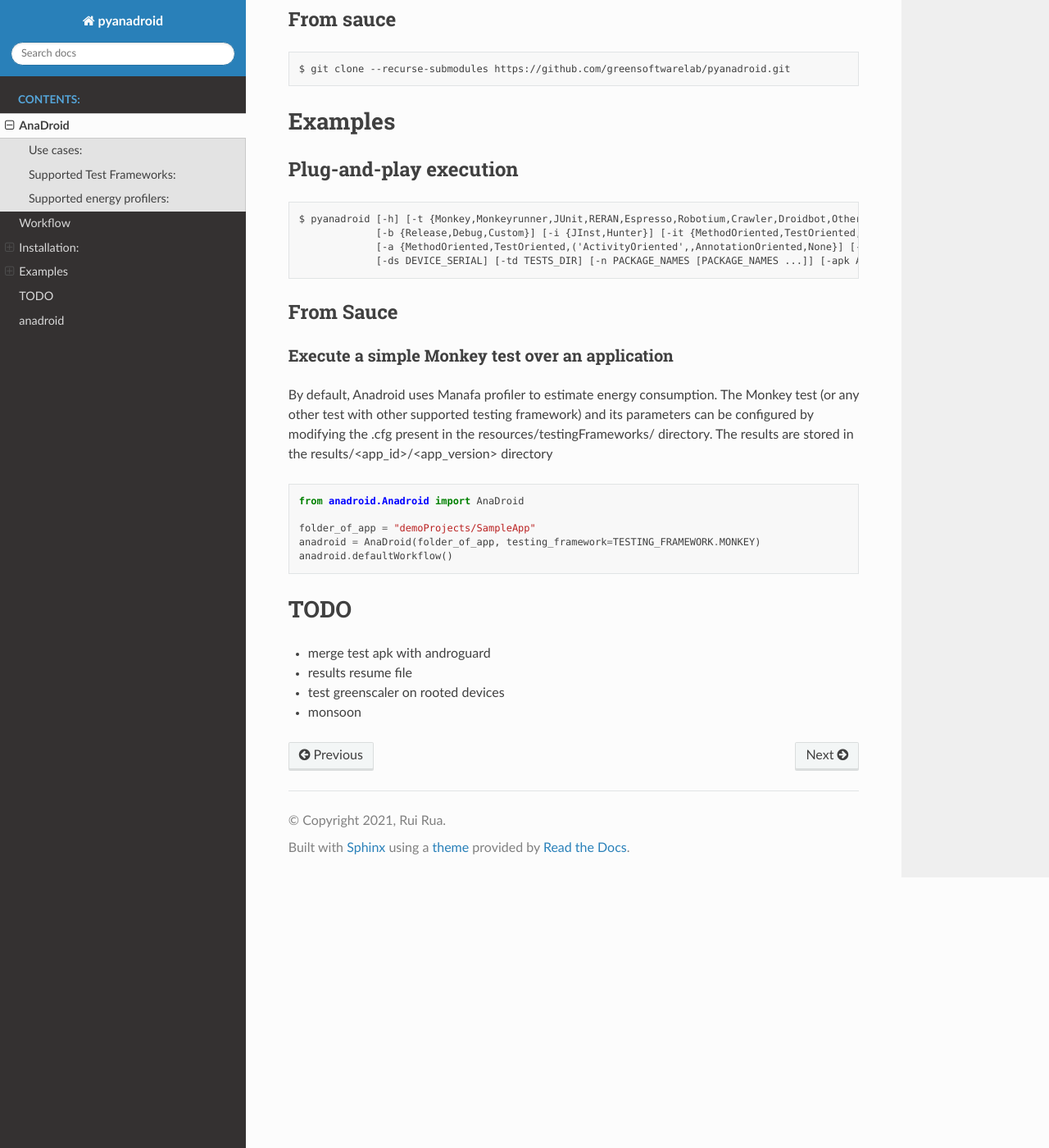
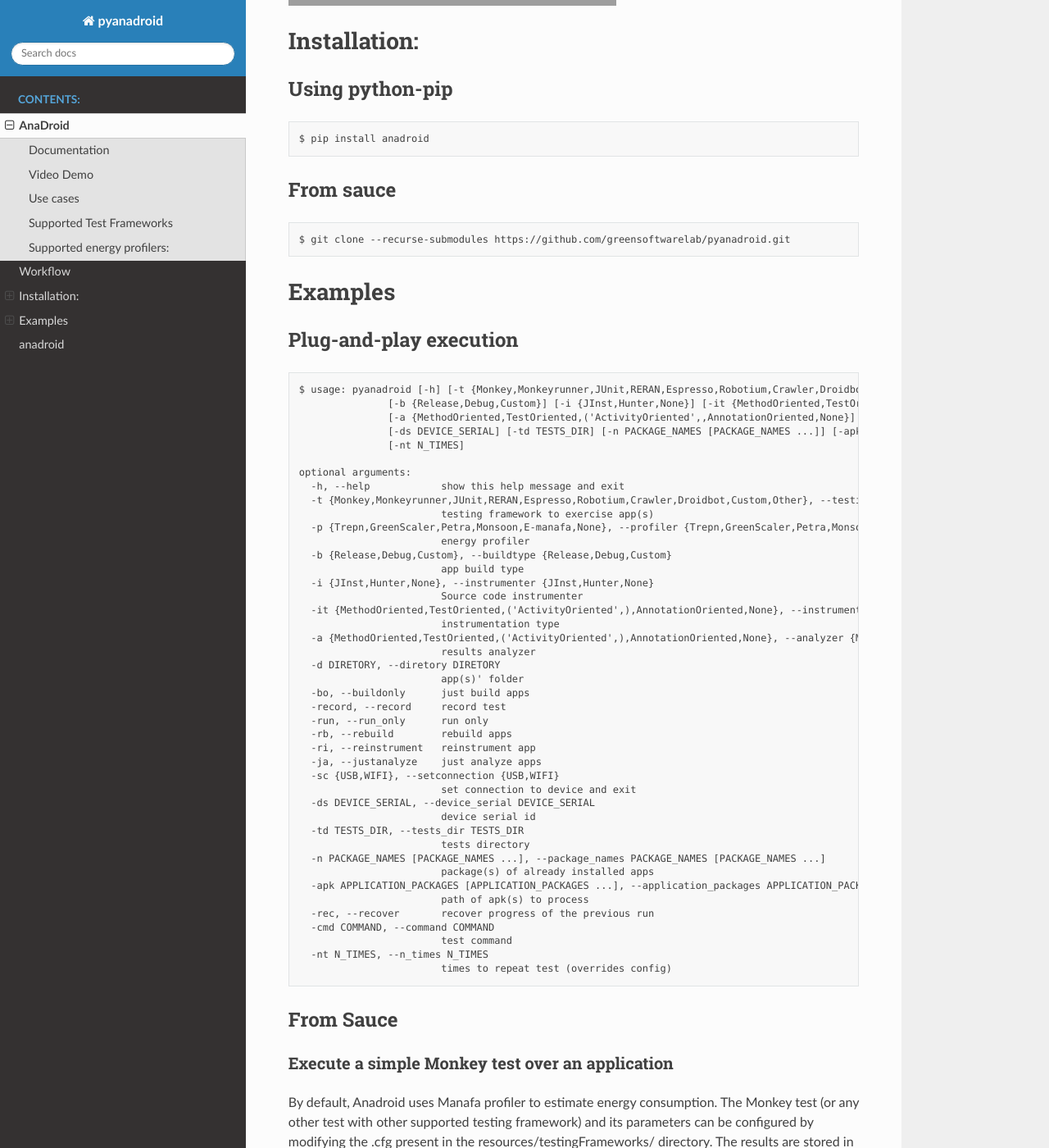
Before and after one commit to greensoftwarelab/PyAnaDroid, a Sphinx documentation site: the page built from docs_src/source/README.md, in a window 1280 px wide and 1400 px high, scrolled down 1826 px. Shown: the whole window at 82% size. Built offline with Sphinx 7.4.7 and the Read the Docs theme 2.0.0, drawn with Linux system fonts in a browser that asks for light colours; some of the changed text lies outside the part shown; grey boxes are pictures that could not be loaded.

Commit message:
minor fix

````diff
--- a/docs_src/source/README.md
+++ b/docs_src/source/README.md
@@ -4,32 +4,41 @@
 [![PyPI version](https://badge.fury.io/py/anadroid.svg)](https://badge.fury.io/py/anadroid)
 [![PyPI license](https://img.shields.io/pypi/l/ansicolortags.svg)](https://pypi.python.org/pypi/anadroid)
 [![PyPI status](https://img.shields.io/pypi/status/ansicolortags.svg)](https://pypi.python.org/pypi/anadroid)
+[![DOI](https://zenodo.org/badge/459944500.svg)](https://zenodo.org/badge/latestdoi/459944500)
 
-Anadroid is a tool capable of automating the process of analyzing and benchmarking Android applications' energy consumption, using state-of-the-art energy analysis tools. Anadroid can be configured to use different energy profilers and test frameworks in its execution pipeline, being able to perform automatic instrumentation and building of application source code. It can be used to perform both white-box and lack-box testing.
 
-## Use cases:
+
+Anadroid is a tool capable of automating the process of analyzing and benchmarking Android applications' energy consumption, using state-of-the-art energy analysis tools. Anadroid can be configured to use different energy profilers and test frameworks in its execution pipeline, being able to perform automatic instrumentation and building of application source code. It can be used to perform both white-box and black-box testing.
+## Documentation
+
+https://greensoftwarelab.github.io/PyAnaDroid/anadroid.html#
+
+## Video Demo
+
+https://greensoftwarelab.github.io/PyAnaDroid/anadroid.html#
+
+## Use cases
 - Application Benchmarking: Replicating test work/procedures on different applications to carry out comparative studies of energy consumption.
 - Detection of energy hotspots in application code;
 - Detection of energy-greedy coding practices;
 - Calibration of energy consumption prediction models;
 - Many others.
 
-
-## Supported Test Frameworks:
-- Any JUnit-based framework (Robotium, Espresso, JUnit);
+## Supported Test Frameworks
+- JUnit-based frameworks (Robotium, Espresso, JUnit);
 - Application UI/Exerciser Monkey;
 - Monkeyrunner;
 - DroidBot;
 - App Crawler;
 - RERAN;
-- Monkey++ (soon);
+- Monkey++ (soon).
 
 ## Supported energy profilers:
 - Trepn Profiler;
 - Manafa;
 - GreenScaler;
 - Monsoon (soon);
-- Petra (soon);
+- Petra (soon).
 
 
 # Workflow
@@ -55,20 +64,60 @@
 # Examples
 
 
-### Plug-and-play execution
+## Plug-and-play execution
 
 ```
-$ pyanadroid [-h] [-t {Monkey,Monkeyrunner,JUnit,RERAN,Espresso,Robotium,Crawler,Droidbot,Other}] [-p {Trepn,GreenScaler,Petra,Monsoon,E-manafa,None}]
-             [-b {Release,Debug,Custom}] [-i {JInst,Hunter}] [-it {MethodOriented,TestOriented,'ActivityOriented',),AnnotationOriented,None}]
-             [-a {MethodOriented,TestOriented,('ActivityOriented',,AnnotationOriented,None}] [-d DIRETORY] [-bo] [-r] [-rb] [-ri] [-ja] [-sc {USB,WIFI}]
-             [-ds DEVICE_SERIAL] [-td TESTS_DIR] [-n PACKAGE_NAMES [PACKAGE_NAMES ...]] [-apk APPLICATION_PACKAGES [APPLICATION_PACKAGES ...]]
+$ usage: pyanadroid [-h] [-t {Monkey,Monkeyrunner,JUnit,RERAN,Espresso,Robotium,Crawler,Droidbot,Custom,Other}] [-p {Trepn,GreenScaler,Petra,Monsoon,E-manafa,None}]
+               [-b {Release,Debug,Custom}] [-i {JInst,Hunter,None}] [-it {MethodOriented,TestOriented,'ActivityOriented',),AnnotationOriented,None}]
+               [-a {MethodOriented,TestOriented,('ActivityOriented',,AnnotationOriented,None}] [-d DIRETORY] [-bo] [-record] [-run] [-rb] [-ri] [-ja] [-sc {USB,WIFI}]
+               [-ds DEVICE_SERIAL] [-td TESTS_DIR] [-n PACKAGE_NAMES [PACKAGE_NAMES ...]] [-apk APPLICATION_PACKAGES [APPLICATION_PACKAGES ...]] [-rec] [-cmd COMMAND]
+               [-nt N_TIMES]
+
+optional arguments:
+  -h, --help            show this help message and exit
+  -t {Monkey,Monkeyrunner,JUnit,RERAN,Espresso,Robotium,Crawler,Droidbot,Custom,Other}, --testingframework {Monkey,Monkeyrunner,JUnit,RERAN,Espresso,Robotium,Crawler,Droidbot,Custom,Other}
+                        testing framework to exercise app(s)
+  -p {Trepn,GreenScaler,Petra,Monsoon,E-manafa,None}, --profiler {Trepn,GreenScaler,Petra,Monsoon,E-manafa,None}
+                        energy profiler
+  -b {Release,Debug,Custom}, --buildtype {Release,Debug,Custom}
+                        app build type
+  -i {JInst,Hunter,None}, --instrumenter {JInst,Hunter,None}
+                        Source code instrumenter
+  -it {MethodOriented,TestOriented,('ActivityOriented',),AnnotationOriented,None}, --instrumentationtype {MethodOriented,TestOriented,('ActivityOriented',),AnnotationOriented,None}
+                        instrumentation type
+  -a {MethodOriented,TestOriented,('ActivityOriented',),AnnotationOriented,None}, --analyzer {MethodOriented,TestOriented,('ActivityOriented',),AnnotationOriented,None}
+                        results analyzer
+  -d DIRETORY, --diretory DIRETORY
+                        app(s)' folder
+  -bo, --buildonly      just build apps
+  -record, --record     record test
+  -run, --run_only      run only
+  -rb, --rebuild        rebuild apps
+  -ri, --reinstrument   reinstrument app
+  -ja, --justanalyze    just analyze apps
+  -sc {USB,WIFI}, --setconnection {USB,WIFI}
+                        set connection to device and exit
+  -ds DEVICE_SERIAL, --device_serial DEVICE_SERIAL
+                        device serial id
+  -td TESTS_DIR, --tests_dir TESTS_DIR
+                        tests directory
+  -n PACKAGE_NAMES [PACKAGE_NAMES ...], --package_names PACKAGE_NAMES [PACKAGE_NAMES ...]
+                        package(s) of already installed apps
+  -apk APPLICATION_PACKAGES [APPLICATION_PACKAGES ...], --application_packages APPLICATION_PACKAGES [APPLICATION_PACKAGES ...]
+                        path of apk(s) to process
+  -rec, --recover       recover progress of the previous run
+  -cmd COMMAND, --command COMMAND
+                        test command
+  -nt N_TIMES, --n_times N_TIMES
+                        times to repeat test (overrides config)
+
 ```
 
 
-### From Sauce
+## From Sauce
 
 
-#### Execute a simple Monkey test over an application
+### Execute a simple Monkey test over an application
 
 By default, Anadroid uses Manafa profiler to estimate energy consumption. The Monkey test (or any other test with other supported testing framework) and its parameters can be configured by modifying the .cfg present in the resources/testingFrameworks/<framework> directory. The results are stored in the results/<app_id>/<app_version> directory
 
@@ -80,8 +129,58 @@
 anadroid.defaultWorkflow()
 ```
 
-# TODO
-- merge test apk with androguard
-- results resume file
-- test greenscaler on rooted devices
-- monsoon
+
+## Working Examples
+
+
+### Example 1 - Using DroidBot to automatically test an Android project(s) and monitor its energy consumption (from command-line)
+
+```
+$ pyanadroid -d projects_dir> -t Droidbot
+```
+
+### Example 2 - Perform a custom test (e.g touch app screen)
+
+```
+$ pyanadroid -d <projects_dir> -t Custom -cmd 'adb shell input touchscreen tap 500 500'
+```
+
+###  Example 3 - Extend PyAnaDroid workflow to perform
+
+#### 1) Create a new subclass of the AnaDroid class and implement and override the default_workflow method
+
+```
+from anadroid.Anadroid import AnaDroid
+
+class MyCustomAnaDroidWorkflow(AnaDroid):
+
+  def default_workflow():
+    # example: reboot device after each test suite
+    super(AnaDroid, self).default_workflow()
+    self.device.reboot()
+
+```
+
+#### 2) Invoke the new custom workflow
+
+```
+custom_wkflow = MyCustomAnaDroidWorkflow()
+custom_wkflow.defaultWorkflow()
+
+```
+
+###  Example 4 - Skip instrumentation and building phase and perform black-box analysis only over the apks.
+Note: the process will still be monitored using the profiler but the performance metrics will only be given at the test level (e.g. the energy consumption of each test execution).
+
+```
+$ pyanadroid -d <projects_dir> -run -t Custom 'adb shell input touchscreen tap 500 500'
+```
+
+PyAnaDroid produces a large amount of results from the analysis it does on its execution blocks. These results are stored in the form of files in specific directories. For each execution of a certain version of a certain app, a subdirectory is created in the directory anadroid_results/\<app-name\>--\<app-package\>/\<app-version\> where all the results of the analyzes carried out on the applications will appear. For each execution of a test framework on an application, a subdirectory \<testing-framework\>\<instrumentation-type\>\<timestamp\> is created inside the previous directory and that contains the results related to that execution. The result files are as follows:
+- tests_index.json: contains the list of files associated with each test run, identified by test id.
+- test_\<test-id\>.logcat: contains device logs captured during test execution;
+- test_\<test-id\>_logresume.json: contains a summary made from the analysis of the logs contained in the file test_<test-id>.logcat. It has metrics such as the number of exceptions thrown, fatal or error log messages, etc.
+- device.json: contains the specs of the device where the tests were conducted (brand, model, ram, cpu cores, serial nr, etc)
+- manafa_resume_<test_id>.json: contains test-level performance metrics reported by E-Manafa (if used);
+- functions_\<timestamp\>.json: contains performance metrics for each of the executed functions/methods of the app in a certain test.
+- trace-\<timestamp\>-\<timestamp\>.systrace: contains the cpu frequency changes logged during a certain test id;
````
Also changed, not shown: 10 other files.
